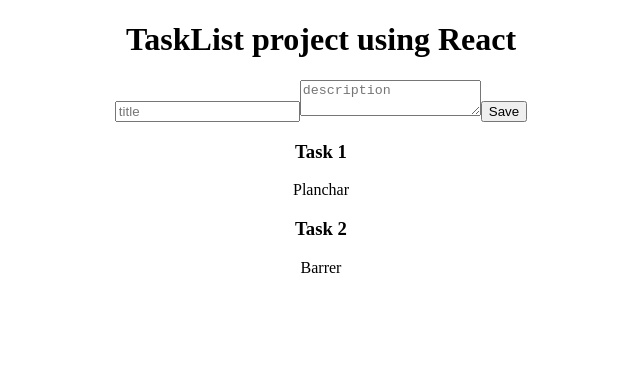
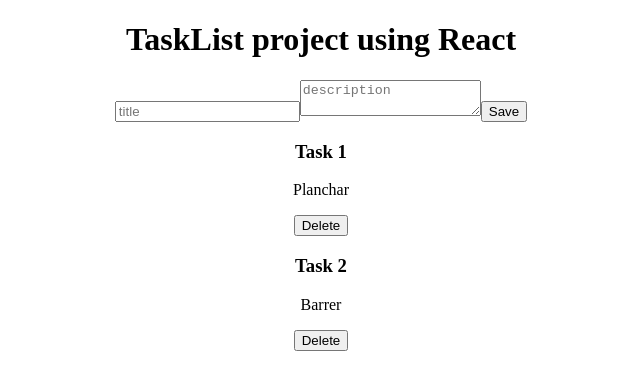
Before and after one commit to carlosdelblanco/react-crud-project, a React (Create React App) app: page / in a window 1280 px wide. Shown: the top 390 px of the page, without its empty margins (319-959 px from the left). Built offline with nearby package versions, Linux system fonts and the light colour scheme.

Commit message:
Add handleDelete function

```diff
--- a/src/app/components/TasksList.js
+++ b/src/app/components/TasksList.js
@@ -2,12 +2,18 @@
 
 function TasksList() {
   const tasks = useSelector((state) => state.tasks);
+
+  const handleDelete = (id) => {
+    console.log(id);
+  };
+
   return (
     <div>
       {tasks?.map((task) => (
         <div key={task.id}>
           <h3>{task.title}</h3>
           <p>{task.description}</p>
+          <button onClick={() => handleDelete(task.id)}>Delete</button>
         </div>
       ))}
     </div>
```
